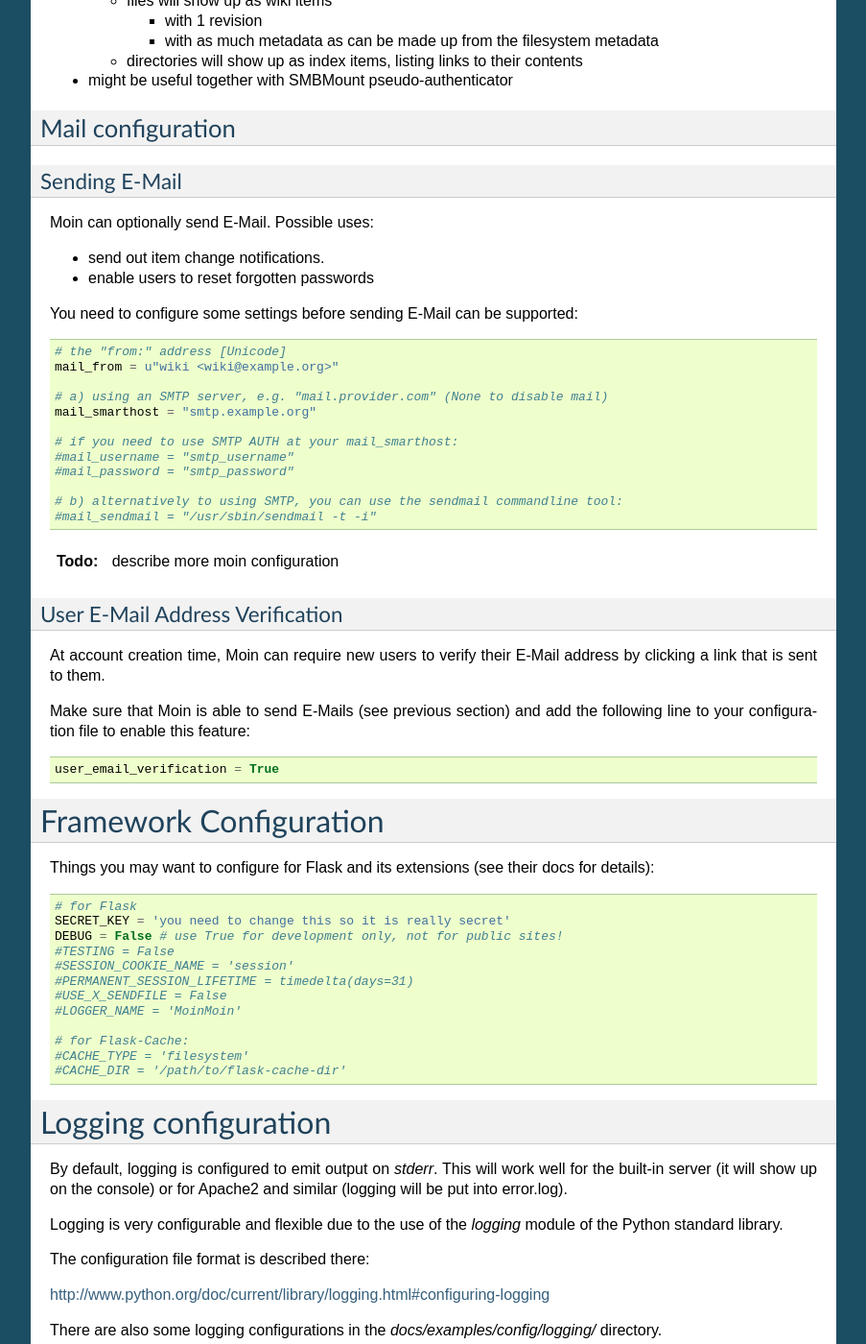
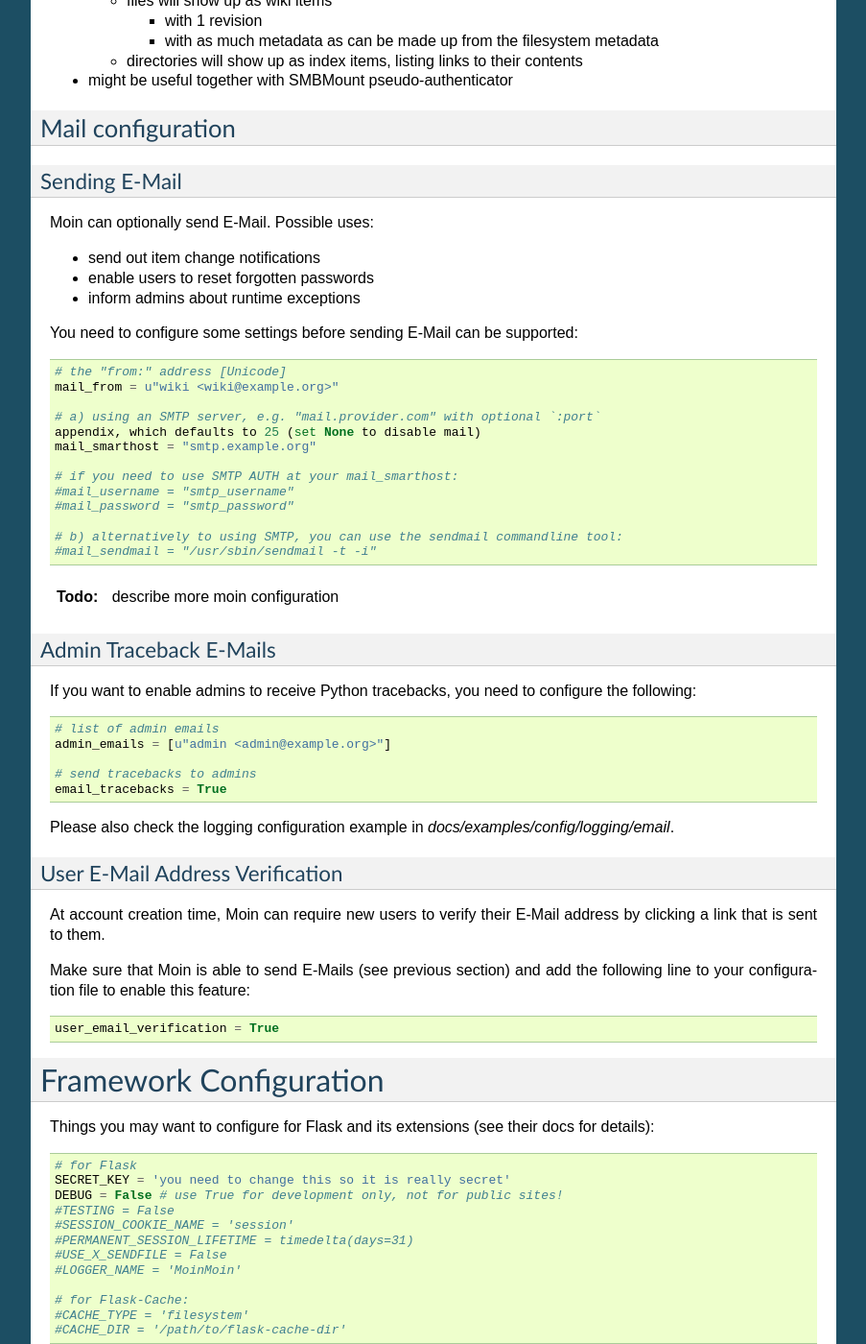
Before and after one commit to bhrigu123/moin-2.0-beta, a Sphinx documentation site: the page built from docs/admin/configure.rst, in a window 1280 px wide and 1400 px high, scrolled down 21692 px. Shown: the whole window at 96% size, without its empty margins (198-1101 px from the left). Built offline with Sphinx 7.4.7, drawn with Linux system fonts in a browser that asks for light colours; some of the changed text lies outside the part shown.

Commit message:
admin emails documentation

```diff
--- a/docs/admin/configure.rst
+++ b/docs/admin/configure.rst
@@ -1280,6 +1280,8 @@ Features:
 * might be useful together with SMBMount pseudo-authenticator
 
 
+.. _mail-configuration:
+
 Mail configuration
 ==================
 
@@ -1287,15 +1289,17 @@ Sending E-Mail
 --------------
 Moin can optionally send E-Mail. Possible uses:
 
-* send out item change notifications.
+* send out item change notifications
 * enable users to reset forgotten passwords
+* inform admins about runtime exceptions
 
 You need to configure some settings before sending E-Mail can be supported::
 
     # the "from:" address [Unicode]
     mail_from = u"wiki <wiki@example.org>"
 
-    # a) using an SMTP server, e.g. "mail.provider.com" (None to disable mail)
+    # a) using an SMTP server, e.g. "mail.provider.com" with optional `:port`
+    appendix, which defaults to 25 (set None to disable mail)
     mail_smarthost = "smtp.example.org"
 
     # if you need to use SMTP AUTH at your mail_smarthost:
@@ -1310,6 +1314,19 @@ You need to configure some settings before sending E-Mail can be supported::
 
    describe more moin configuration
 
+Admin Traceback E-Mails
+-----------------------
+If you want to enable admins to receive Python tracebacks, you need to configure
+the following::
+
+    # list of admin emails
+    admin_emails = [u"admin <admin@example.org>"]
+
+    # send tracebacks to admins
+    email_tracebacks = True
+
+
+Please also check the logging configuration example in `docs/examples/config/logging/email`.
 
 User E-Mail Address Verification
 --------------------------------
```
Also changed, not shown: 1 other file.
